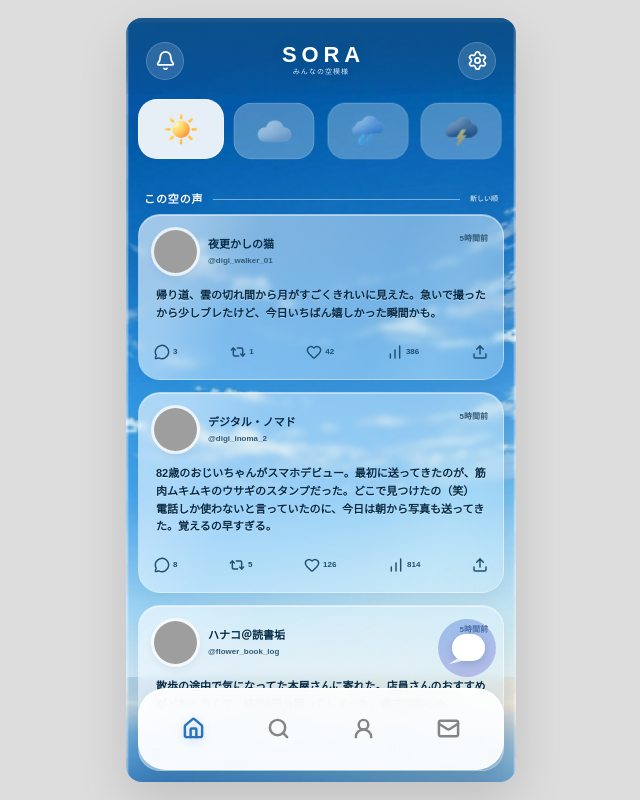
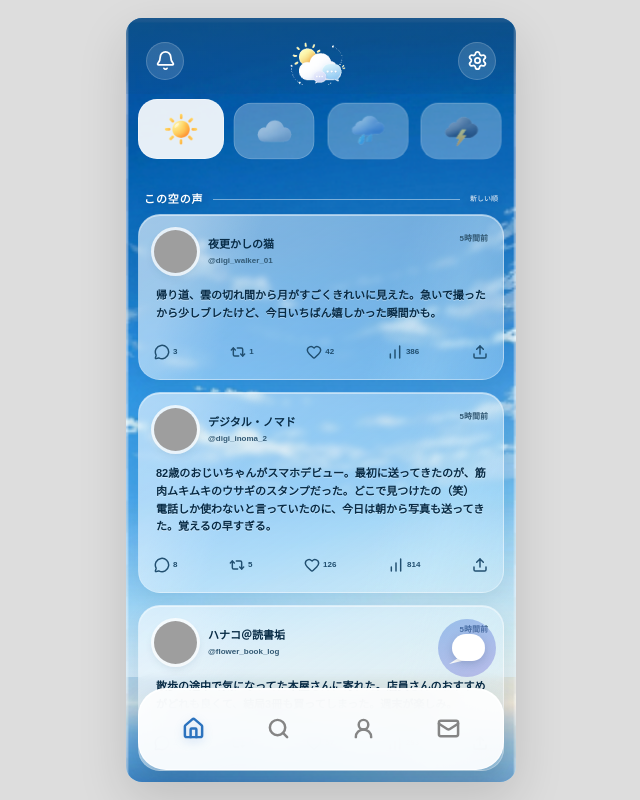
Before and after one commit to awo080558-dot/sora-social-apuri, a Next.js app: page / in a window 1280 px wide. Shown: the whole page, without its empty margins (319-959 px from the left). Built offline with nearby package versions, Linux system fonts and the light colour scheme; grey boxes are pictures that could not be loaded.

Commit message:
Restore original weather app header icon

```diff
--- a/app/page.tsx
+++ b/app/page.tsx
@@ -230,7 +230,7 @@ export default function HomePage(){
   return <main className="sora-stage"><section className={`sora-app theme-${weather}`}>
     {view==="timeline"&&<><header className="sora-header">
       <button className="header-tool" aria-label="通知" onClick={()=>notify("新しい通知はありません")}><Bell/></button>
-      <div className="sora-wordmark" aria-label="SORA"><strong>SORA</strong><small>みんなの空模様</small></div>
+      <div className="forecast-mark custom-weather-mark" title={`現在のタイムライン：${info.label}`}><img src="/header-weather-transparent.png" alt="天気タイムライン"/></div>
       <button className="header-tool" aria-label="設定" onClick={()=>notify("設定")}><Settings/></button>
     </header>
 
```
